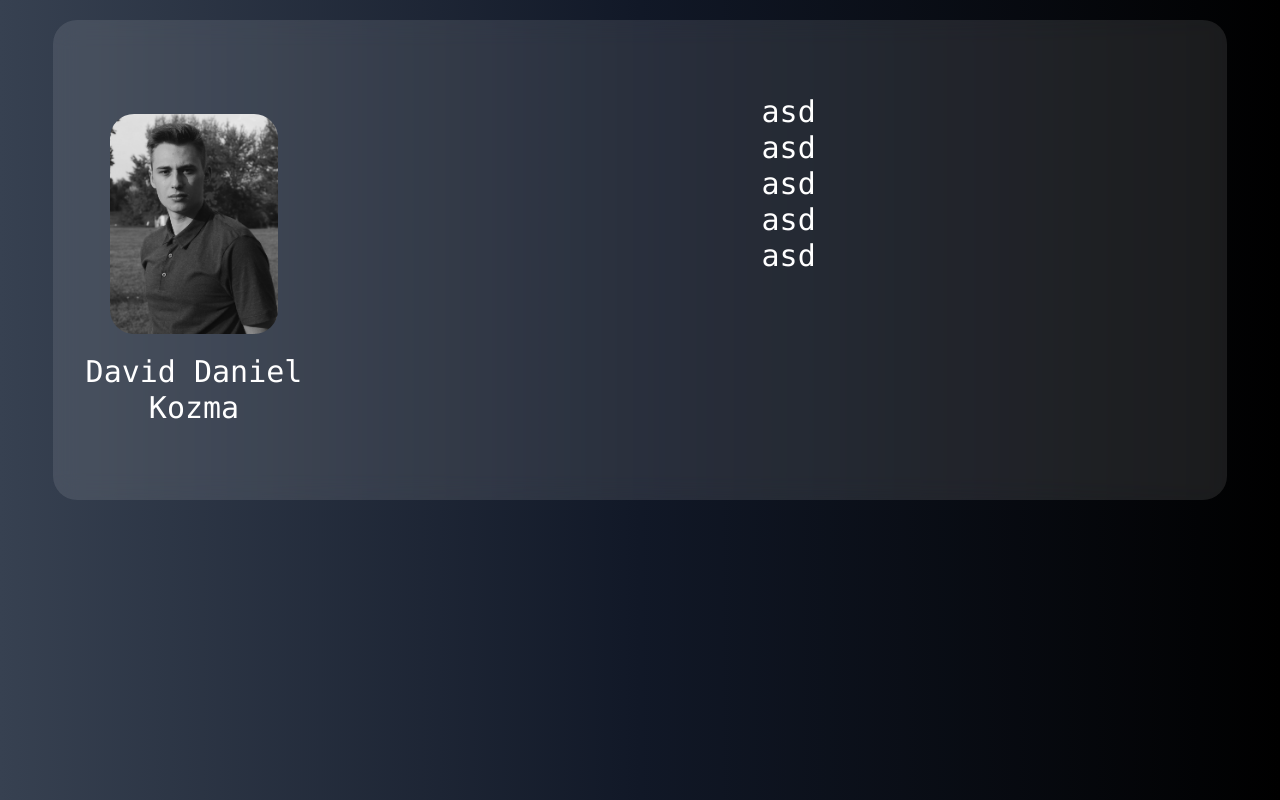
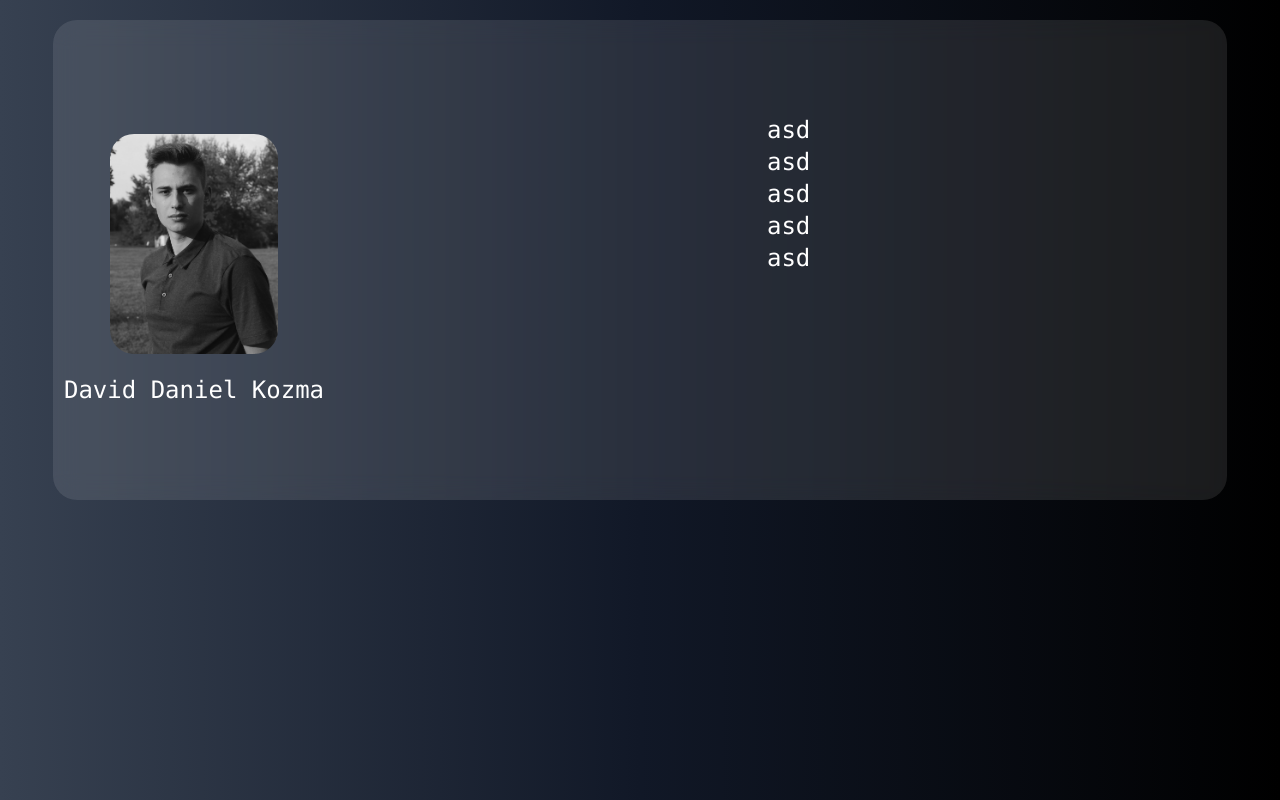
Before and after one commit to kukac001/my_portfolio_v2, a React (Create React App) app: page / in a window 1280 px wide. Built offline with nearby package versions, Linux system fonts and the light colour scheme.

Commit message:
new background color

```diff
--- a/src/App.js
+++ b/src/App.js
@@ -4,8 +4,9 @@ import MainGrid from './components/MainGrid';
 
 function App() {
   return (
+
     <div className="App w-full h-screen bg-gradient-to-r from-gray-700 via-gray-900 to-black relative overflow-hidden flex">
-      <MainGrid/>
+    <MainGrid/>
     </div>
   );
 }
--- a/src/components/MainGrid.js
+++ b/src/components/MainGrid.js
@@ -3,7 +3,7 @@ import Tilt from 'react-parallax-tilt';
 
 const MainGrid = () => {
     return (
-        <div className="w-11/12 h-3/5 bg-white bg-opacity-10 grid grid-cols-12 gap-4 text-3xl rounded-3xl border-opacity-30 border-r-0 border-b-0 backdrop-filter backdrop-blur-md font-mono text-white text-center justify-center content-center mx-auto mt-5 text-2xl">
+        <div className="w-11/12 h-3/5 bg-white bg-opacity-10 grid grid-cols-12 gap-4 rounded-3xl border-opacity-30 border-r-0 border-b-0 backdrop-filter backdrop-blur-md font-mono text-white text-center justify-center content-center mx-auto mt-5 text-2xl">
             <div className="col-span-3 row-span-6 pt-5">
                 <img src={Dani} alt="Logo" className="w-3/5 mx-auto rounded-3xl"/>
                 <h1 className="mt-5 ">David Daniel Kozma</h1>
```
